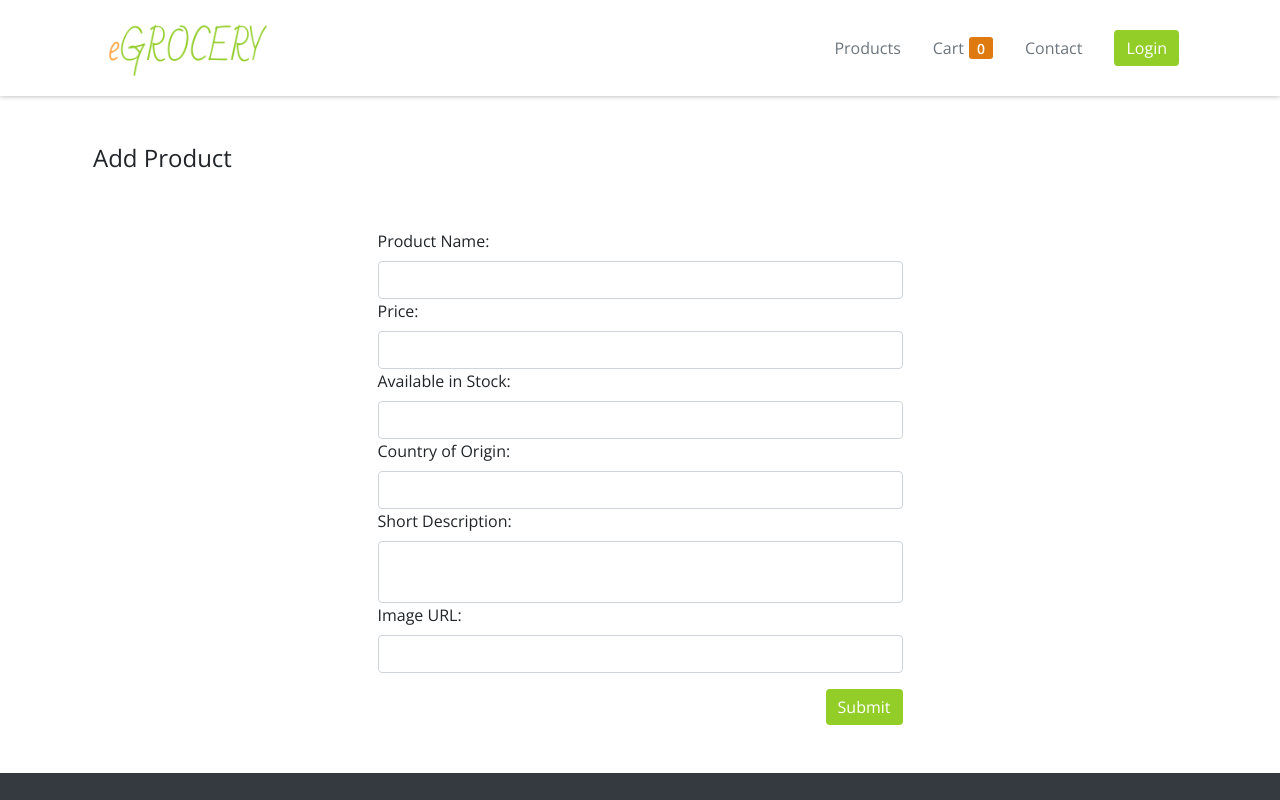
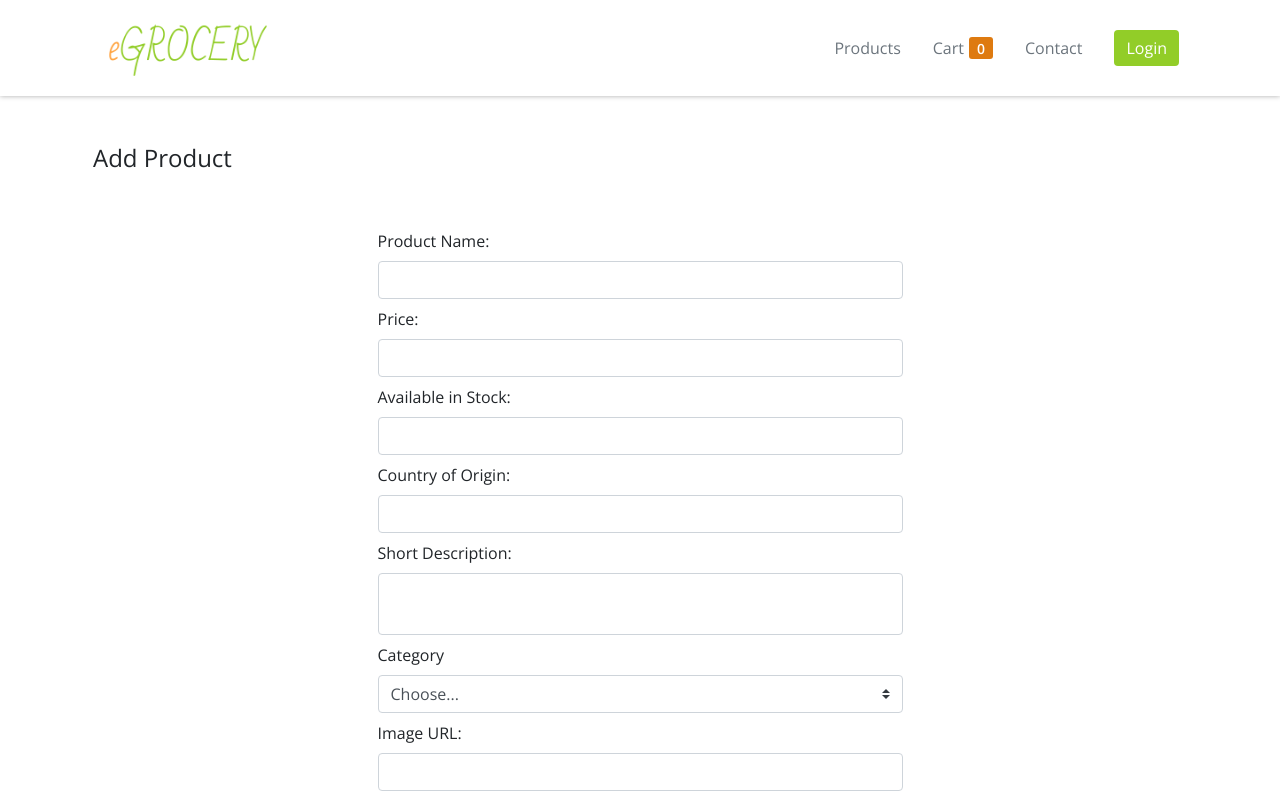
Before and after one commit to phamleyennhi/eGrocery, a React (Create React App) app in the folder egrocery/: page /add-product in a window 1280 px wide. Shown: the top 800 px of the page. Built offline with nearby package versions, Linux system fonts and the light colour scheme.

Commit message:
Products add category now

```diff
--- a/egrocery/src/components/AddProduct.js
+++ b/egrocery/src/components/AddProduct.js
@@ -8,6 +8,7 @@ const initState = {
   stock: "",
   shortDesc: "",
   description: "",
+  category: "",
   url: ""
 };
 
@@ -19,13 +20,13 @@ class AddProduct extends Component {
 
   save = async (e) => {
     e.preventDefault();
-    const { name, price, stock, shortDesc, description, url } = this.state;
+    const { name, price, stock, shortDesc, category, description, url } = this.state;
 
     if (name && price) {
 
       await axios.post(
-        'https://se-egrocery.herokuapp.com/api/product/add',
-        { name, price, stock, shortDesc, description, url },
+        'https://se-egrocery.herokuapp.com/api/products/add',
+        { name, price, stock, shortDesc, category, description, url },
         {headers: {
           "x-access-token": this.props.context.user.token
         }}
@@ -37,6 +38,7 @@ class AddProduct extends Component {
           price,
           shortDesc,
           description,
+          category,
           stock: stock || 0,
           url
         },
@@ -53,10 +55,10 @@ class AddProduct extends Component {
     }
   };
 
-  handleChange = e => this.setState({ [e.target.name]: e.target.value, error: "" });
+  handleChange = e => {this.setState({ [e.target.name]: e.target.value, error: "" }); console.log(this.state)}
 
   render() {
-    const { name, price, stock, shortDesc, description, url } = this.state;
+    const { name, price, stock, shortDesc, category, description, url } = this.state;
     // const { user } = this.props.context;
 
     return(
@@ -72,7 +74,7 @@ class AddProduct extends Component {
         <form onSubmit={this.save}>
           <div className="row justify-content-center">
             <div className="col-md-6 col-12">
-              <div className="field">
+              <div className="field mb-2">
                 <label className="label">Product Name: </label>
                 <input
                   className="form-control"
@@ -83,7 +85,7 @@ class AddProduct extends Component {
                   required
                 />
               </div>
-              <div className="field">
+              <div className="field mb-2">
                 <label className="label">Price: </label>
                 <input
                   className="form-control"
@@ -94,7 +96,7 @@ class AddProduct extends Component {
                   required
                 />
               </div>
-              <div className="field">
+              <div className="field mb-2">
                 <label className="label">Available in Stock: </label>
                 <input
                   className="form-control"
@@ -104,7 +106,7 @@ class AddProduct extends Component {
                   onChange={this.handleChange}
                 />
               </div>
-              <div className="field">
+              <div className="field mb-2">
                 <label className="label">Country of Origin: </label>
                 <input
                   className="form-control"
@@ -114,7 +116,7 @@ class AddProduct extends Component {
                   onChange={this.handleChange}
                 />
               </div>
-              <div className="field">
+              <div className="field mb-2">
                 <label className="label">Short Description: </label>
                 <textarea
                   className="form-control"
@@ -126,7 +128,24 @@ class AddProduct extends Component {
                   onChange={this.handleChange}
                 />
               </div>
-              <div className="field">
+
+               <div className="field mb-2">
+                <label htmlFor="category">Category</label>
+                <select className="custom-select d-block w-100" id="category" name="category" value={category} onChange={this.handleChange} required>
+                  <option value="">Choose...</option>
+                  <option value="Bread & Bakery">Bread & Bakery</option>
+                  <option value="Breakfast & Cereal">Breakfast & Cereal</option>
+                  <option value="Canned Goods & Soups">Canned Goods & Soups</option>
+                  <option value="Cookies, Snacks & Candy">Cookies, Snacks & Candy</option>
+                  <option value="Dairy, Eggs & Cheese">Dairy, Eggs & Cheese</option>
+                  <option value="Grains, Pasta & Sides">Grains, Pasta & Sides</option>
+                  <option value="Fruit & Vegetables">Fruit & Vegetables</option>
+                  <option value="Meat">Meat</option>
+                </select>
+              </div>
+
+
+              <div className="field mb-2">
                 <label className="label">Image URL: </label>
                 <input
                   className="form-control"
```
